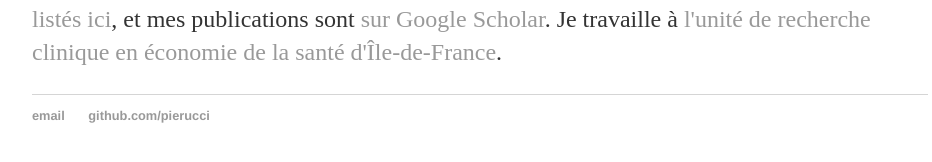
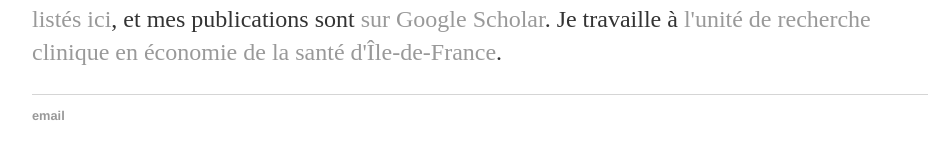
Before and after one commit to pierucci/pierucci.github.io, a Jekyll site: the page built from index.html, in a window 1280 px wide. Shown: the part 450-612 px from the top of the page, without its empty margins (160-1092 px from the left). Built offline with Jekyll 4.4.1, drawn with Linux system fonts in a browser that asks for light colours.

Commit message:
remove github from footer

```diff
--- a/_layouts/default.html
+++ b/_layouts/default.html
@@ -19,7 +19,6 @@
 		<footer>
     		<ul>
         		<li><a href="mailto:pierucci@gmail.com">email</a></li>
-        		<li><a href="https://github.com/pierucci">github.com/pierucci</a></li>
 			</ul>
 		</footer>
 	</body>
```
